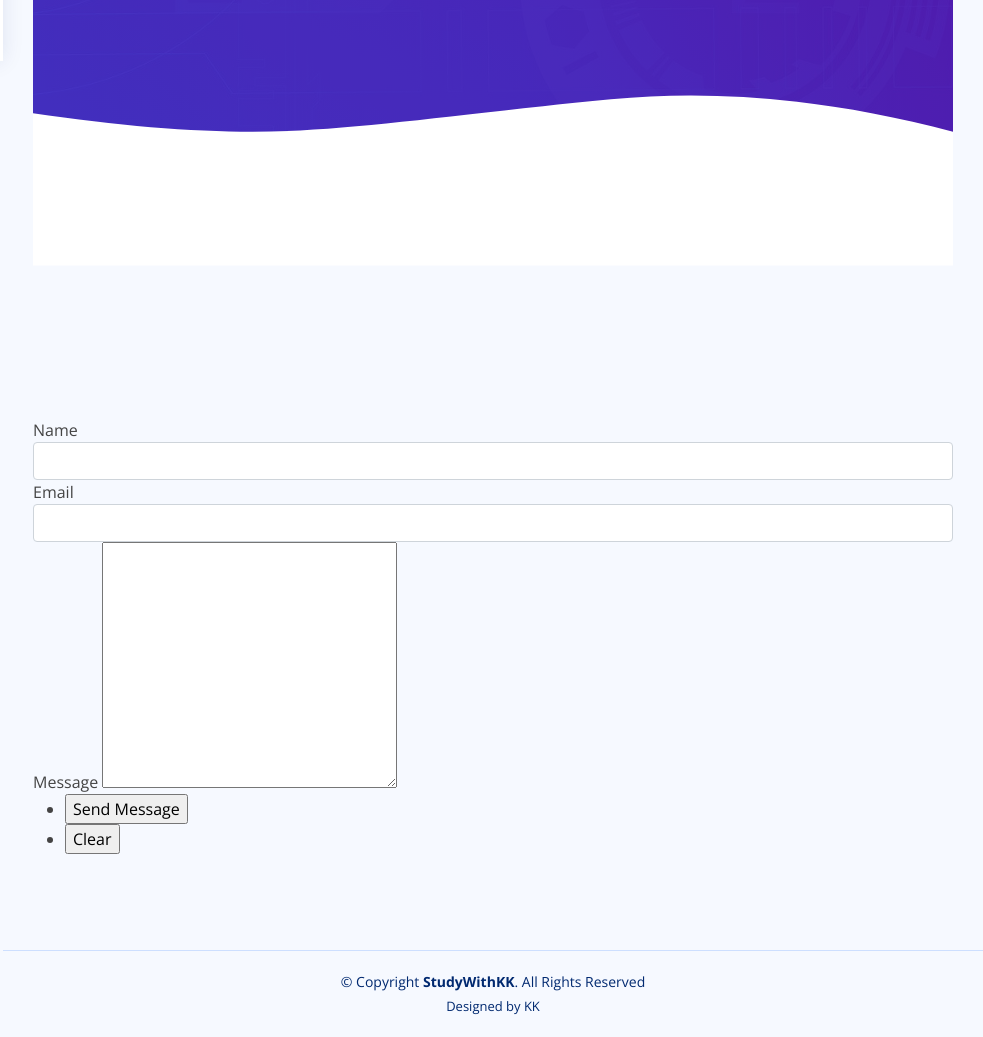
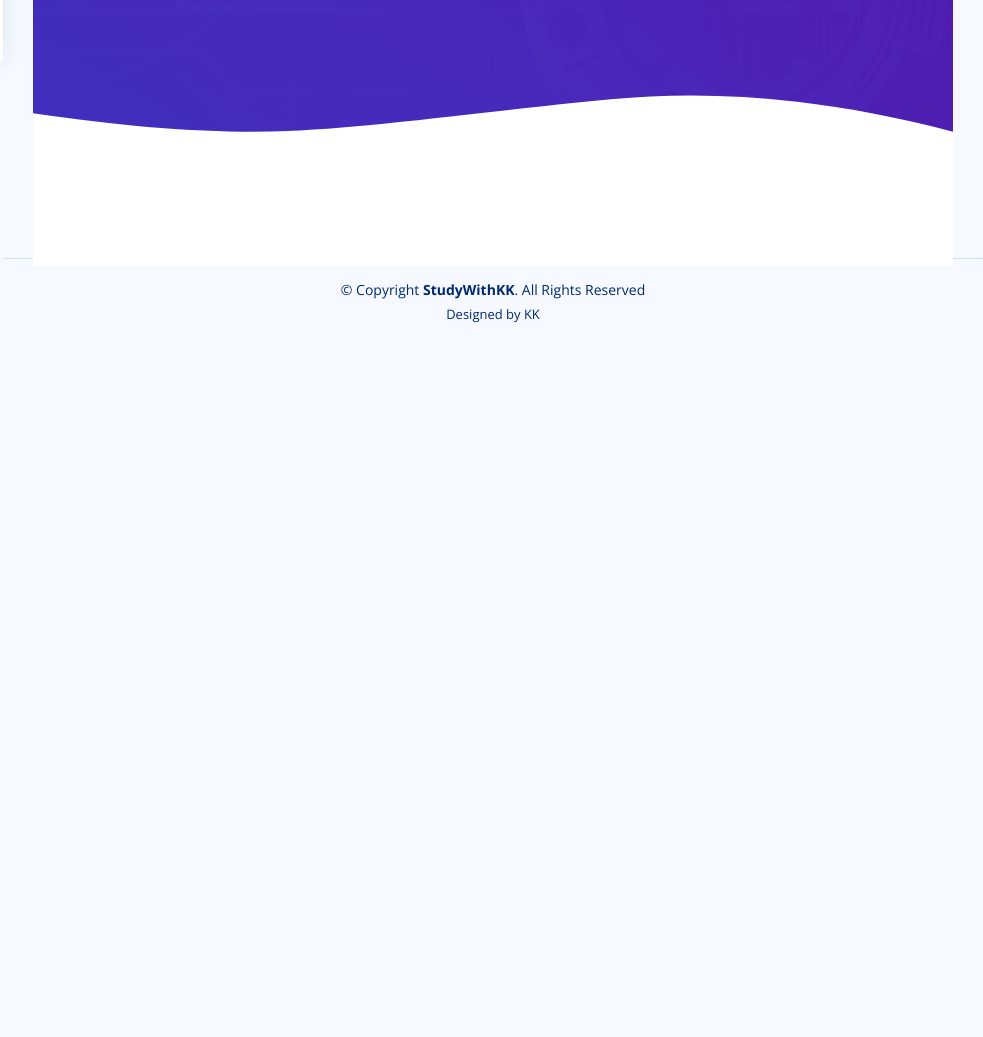
Before and after one commit to Kaushalendra01/StudyWithKK, a plain HTML site: page index.html in a window 1280 px wide. Shown: the part 739-1776 px from the top of the page, without its empty margins (297-1280 px from the left). After the commit the page ends 1097 px from the top, so only its background shows below. Drawn offline with nearby package versions, Linux system fonts and the light colour scheme.

Commit message:
Add files via upload

```diff
--- a/index.html
+++ b/index.html
@@ -326,38 +326,6 @@
 
 
 
-                <br><br><br><br><br><br><br><br><br><br>
-                <section class="section contact">
-
-                        <div class="row gy-4">
-                                <form action="/success/" method="post" data-netlify="true"
-                                        data-netlify-honeypot="bot-field" data-netlify-recaptcha="true">
-                                        <div class="fields">
-                                                <div class="field half">
-                                                        <label for="name">Name</label>
-                                                        <input type="text" name="name" class="form-control">
-                                                </div>
-                                                <div class="field half">
-                                                        <label for="name">Email</label>
-                                                        <input type="text" name="Email" class="form-control">
-                                                </div>
-                                                <div class="field">
-                                                        <label for="message">Message</label>
-                                                        <textarea name="message" id="message" cols="30"
-                                                                rows="10"></textarea>
-                                                </div>
-                                        </div>
-                                        <div data-netlify-recaptcha="true"></div>
-                                        <ul class="action">
-                                                <li><input type="submit" value="Send Message" class="primary"></li>
-                                                <li><input type="reset" value="Clear"></li>
-                                        </ul>
-                                </form>
-                        </div>
-                </section>
-
-
-
 
         </main>
 
```
Also changed, not shown: contact.html (+0 -27 lines).
